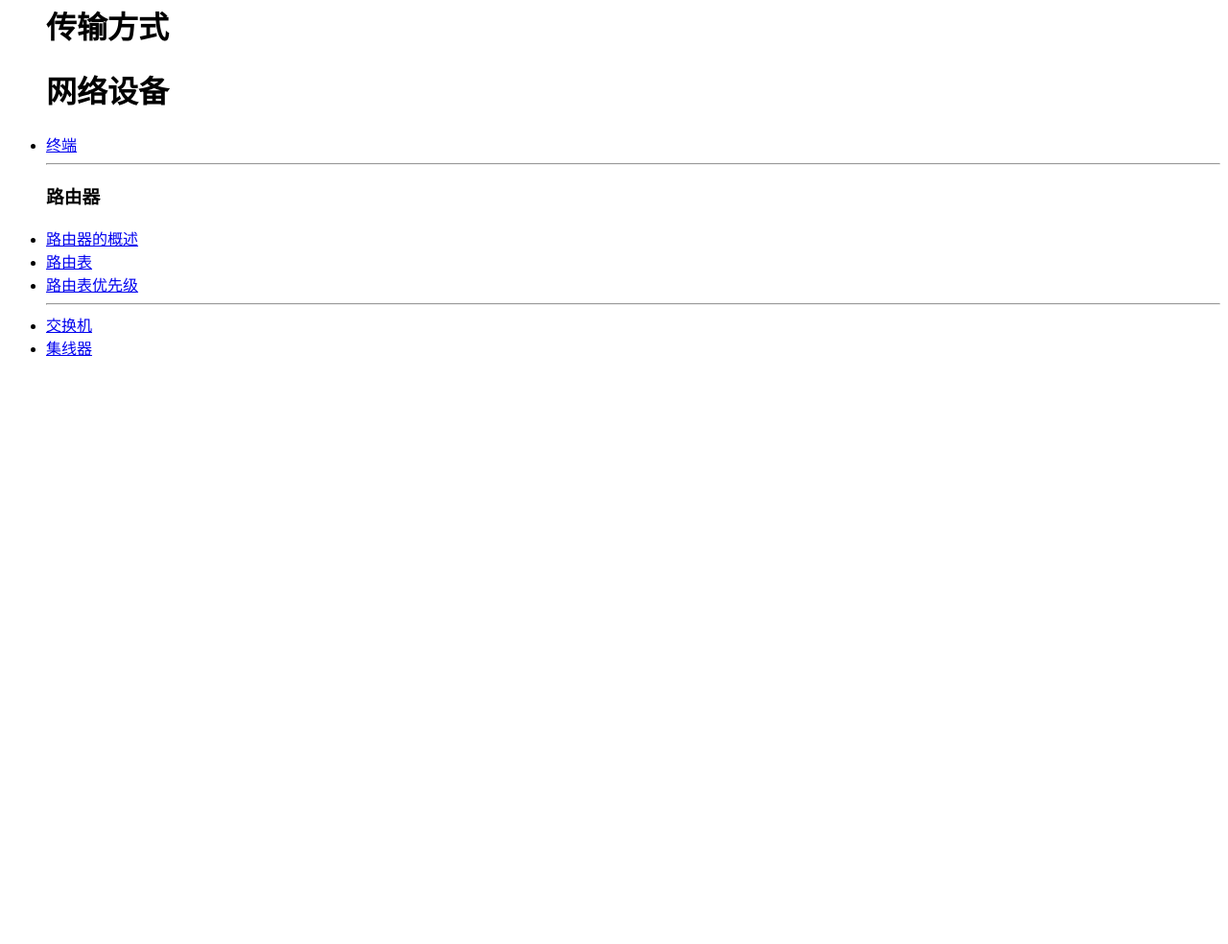
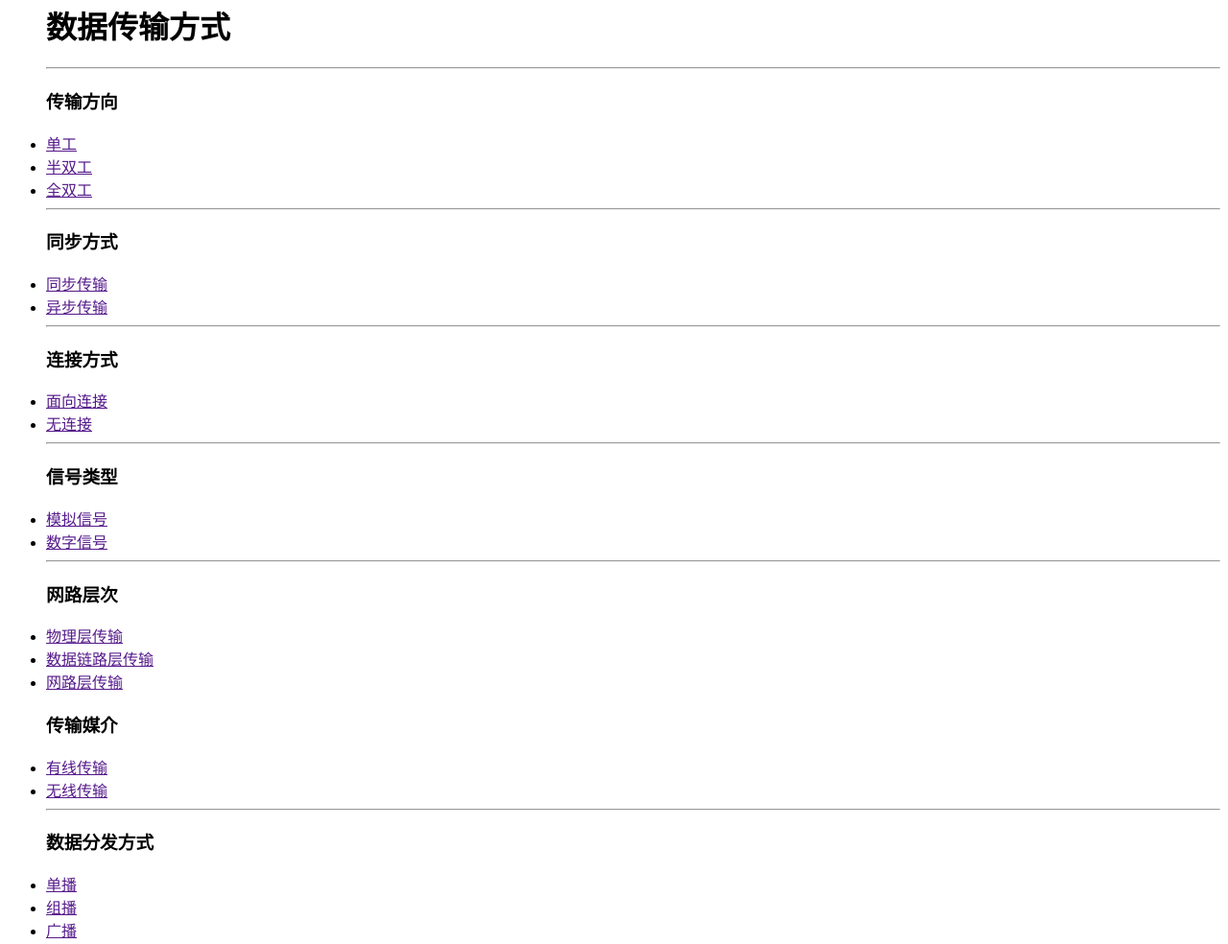
Before and after one commit to ruanzhaodong/Web, a plain HTML site: page index.html in a window 1280 px wide. Shown: the part 632-1616 px from the top of the page at 96% size. Before the commit the page ends 1022 px from the top, so only its background shows below. Drawn offline with Linux system fonts and the light colour scheme.

Commit message:
Update index.html

```diff
--- a/index.html
+++ b/index.html
@@ -20,19 +20,52 @@
    <li><a href="C:\Users\rzd28\Desktop\计算机网络\计算机网络基础知识\设备地址\IP地址.html">IP地址</a></li>
    <li><a href="C:\Users\rzd28\Desktop\计算机网络\计算机网络基础知识\设备地址\MAC地址.html">MAC地址</a></li>
 
-   <h1>传输方式</h1>
+   <h1>数据传输方式</h1>
+   <hr>
+   <h3>传输方向</h3>
+   <li><a href="">单工</a></li>
+   <li><a href="">半双工</a></li>
+   <li><a href="">全双工</a></li>
+   <hr>
+   <h3>同步方式</h3>
+   <li><a href="">同步传输</a></li>
+   <li><a href="">异步传输</a></li>
+   <hr>
+   <h3>连接方式</h3>
+   <li><a href="">面向连接</a></li>
+   <li><a href="">无连接</a></li>
+   <hr>
+   <h3>信号类型</h3>
+    <li><a href="">模拟信号</a></li>
+    <li><a href="">数字信号</a></li>
+   <hr>
+   <h3>网路层次</h3>
+    <li><a href="">物理层传输</a></li>
+    <li><a href="">数据链路层传输</a></li>
+    <li><a href="">网路层传输</a></li>
+   <h3>传输媒介</h3>
+    <li><a href="">有线传输</a></li>
+   <li><a href="">无线传输</a></li>
+   <hr>
+   <h3>数据分发方式</h3>
+   <li><a href="">单播</a></li>
+   <li><a href="">组播</a></li>
+   <li><a href="">广播</a></li>
+
+
 
 
    <h1>网络设备</h1>
-   <h3></h3>
    <li><a href="C:\Users\rzd28\Desktop\计算机网络\计算机网络基础知识\网络设备\终端.html">终端</a></li>
    <hr>
    <h3>路由器</h3>
    <li><a href="C:\Users\rzd28\Desktop\计算机网络\计算机网络基础知识\网络设备\路由器.html">路由器的概述</a></li>
    <li><a href="C:\Users\rzd28\Desktop\计算机网络\计算机网络基础知识\网络设备\路由器.html">路由表</a></li>
-    <li><a href="C:\Users\rzd28\Desktop\计算机网络\计算机网络基础知识\网络设备\路由器.html">路由表优先级</a></li>
+   <li><a href="C:\Users\rzd28\Desktop\计算机网络\计算机网络基础知识\网络设备\路由器.html">路由表优先级</a></li>
    <hr>
-   <li><a href="C:\Users\rzd28\Desktop\计算机网络\计算机网络基础知识\网络设备\交换机.html">交换机</a></li>
+   <li><a href="C:\Users\rzd28\Desktop\计算机网络\计算机网络基础知识\网络设备\路由.html">交换机的概述</a></li>
+   <li><a href="C:\Users\rzd28\Desktop\计算机网络\计算机网络基础知识\网络设备\路由器.html">MAC表</a></li>
+   <hr>
    <li><a href="C:\Users\rzd28\Desktop\计算机网络\计算机网络基础知识\网络设备\集线器.html">集线器</a></li>
 
 </ul>
```
